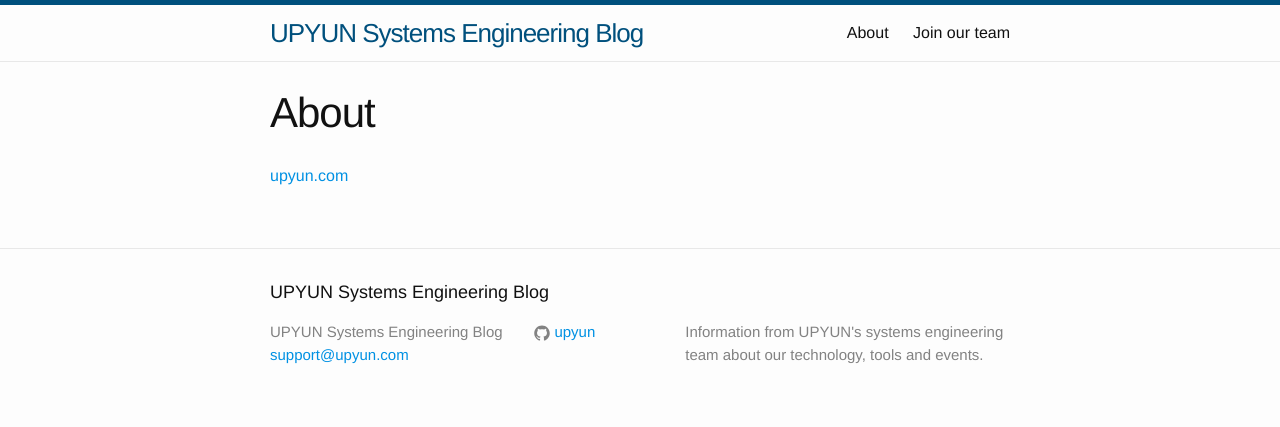
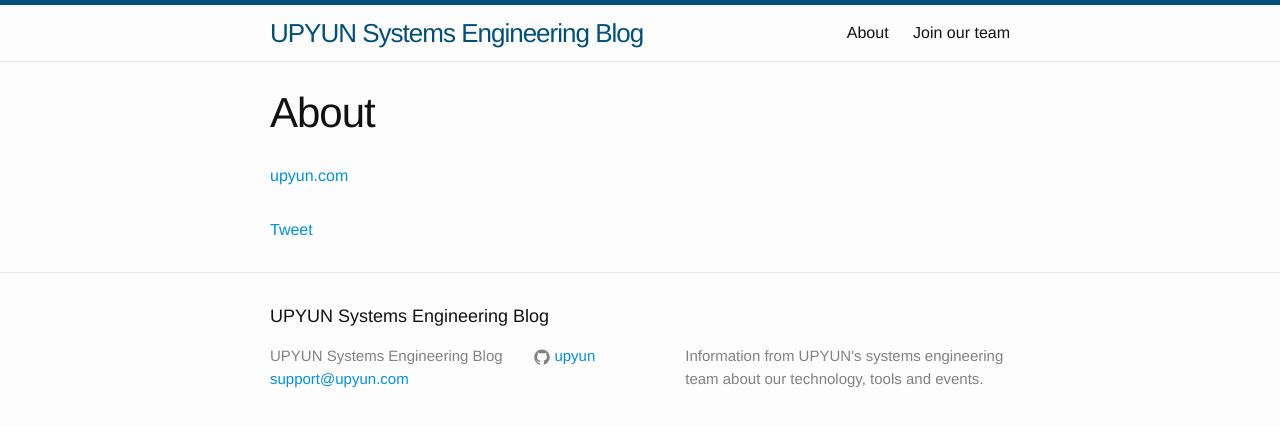
Before and after one commit to upyun/upyun.github.io, a Jekyll site: the page built from about.md, in a window 1280 px wide. Shown: the top 427 px of the page. Built offline with Jekyll 4.4.1, drawn with Linux system fonts in a browser that asks for light colours; comment, search, counter and statistics services are not loaded.

Commit message:
page add share button

```diff
--- a/_layouts/page.html
+++ b/_layouts/page.html
@@ -11,4 +11,8 @@ layout: default
     {{ content }}
   </article>
 
+  <wb:share-button addition="text" type="button" ralateUid="2495973364"></wb:share-button>
+  <a href="https://twitter.com/share" class="twitter-share-button" data-size="large" data-hashtags="UPYUN">Tweet</a>
+
+  <script>!function(d,s,id){var js,fjs=d.getElementsByTagName(s)[0],p=/^http:/.test(d.location)?'http':'https';if(!d.getElementById(id)){js=d.createElement(s);js.id=id;js.src=p+'://platform.twitter.com/widgets.js';fjs.parentNode.insertBefore(js,fjs);}}(document, 'script', 'twitter-wjs');</script>
 </div>
```
